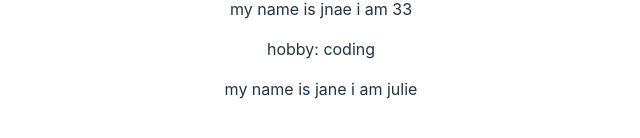
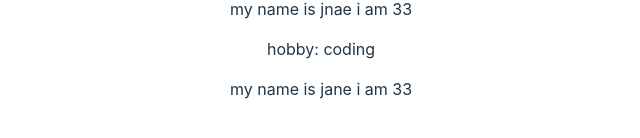
Before and after one commit to Belgotech/project-React, a React (Vite) app: page / in a window 1280 px wide. Shown: the part 372-510 px from the top of the page, without its empty margins (319-959 px from the left). Built offline with nearby package versions, Linux system fonts and the light colour scheme.

Commit message:
progress

```diff
--- a/src/App.jsx
+++ b/src/App.jsx
@@ -7,15 +7,23 @@ function App(props) {
     person: [
       { name: "jnae", age: 23 },
       { name: "julie", age: 33 }
-    ]
+    ],
+    otherState:'this is another state'
   });
+
+  const[anotherState, setAnotherState] = useState({
+    another: 'using state more than once'
+  })
+
+  console.log(personState, anotherState);
 
 const switchNameHandler = ()=>{
     setPersonState({
     person: [
     { name: "janny", age: 23 },
     { name: "julie", age: 35 },
-  ]
+  ],
+  otherState: personState.otherState // if you do not want to change the old state but just want it to be passed to the new state
 })
 };
 
@@ -26,7 +34,7 @@ const switchNameHandler = ()=>{
         {" "}
         hobby: coding
       </Nav>
-      <Nav name="jane" age={personState.person[1].name} />
+      <Nav name="jane" age={personState.person[1].age} />
     </div>
   );
 }
```
